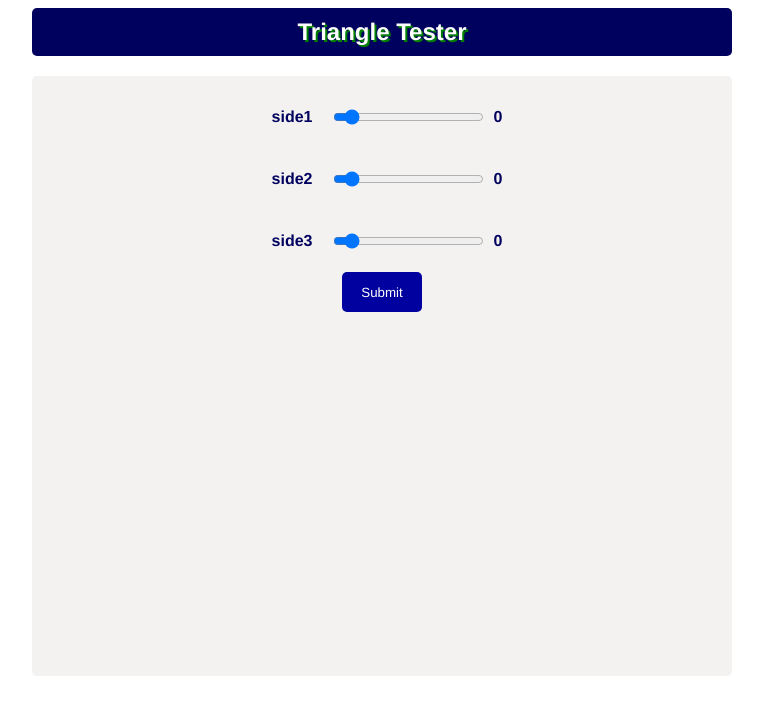
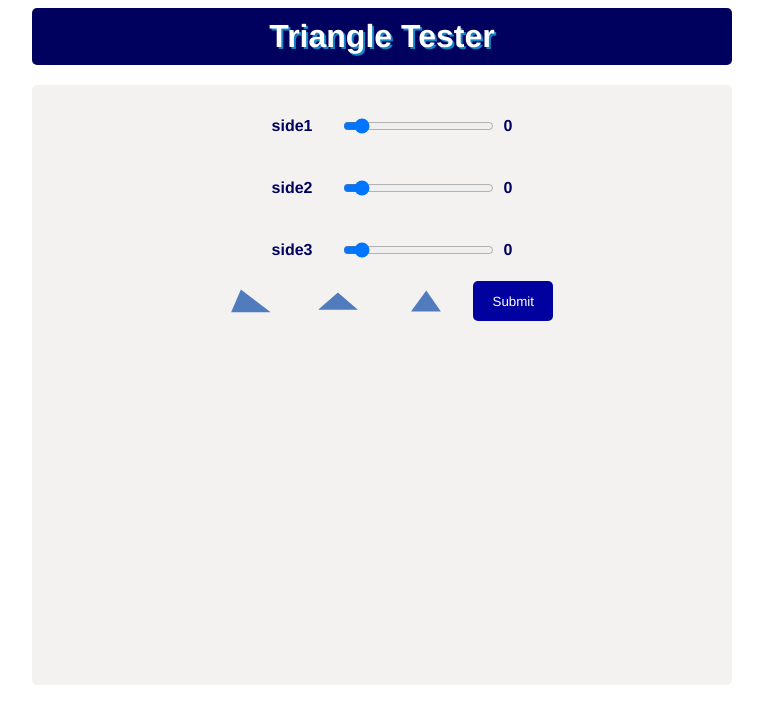
Before and after one commit to DEJENERUTA/nordea_assignment, a React (Create React App) app: page / in a window 1280 px wide. Shown: the top 724 px of the page, without its empty margins (258-1021 px from the left). Built offline with nearby package versions, Linux system fonts and the light colour scheme.

Commit message:
add font icons

```diff
--- a/package.json
+++ b/package.json
@@ -37,6 +37,8 @@
     ]
   },
   "devDependencies": {
-    "gh-pages": "^3.2.3"
+    "gh-pages": "^3.2.3",
+    "homepage": "/nordea_assignment/"
   }
+
 }
--- a/src/App.css
+++ b/src/App.css
@@ -3,10 +3,11 @@
   width: 100%;
 }
 .title {
-  font-size: 1.5em;
+  width: 100%;
+  font-size: 2em;
   font-family: Helvetica, sans-serif;
   background-color: #00005e;
-  width: 680px;
+  max-width: 680px;
   margin: auto;
   color: #fff;
   display: flex;
@@ -14,5 +15,5 @@
   align-items: center;
   padding: 10px;
   border-radius: 5px;
-  text-shadow: 2px 2px green;
+  text-shadow: 2px 2px #1186c8;
 }
--- /dev/null
+++ b/src/assets/Icons.js
@@ -0,0 +1,44 @@
+import React from "react";
+
+const ScaleneIcon = () => {
+  return (
+    <svg
+      xmlns="http://www.w3.org/2000/svg"
+      width="30"
+      height="30"
+      fill="#507cbe"
+      viewBox="0 0 70 50"
+    >
+      <path stroke="#507cbe" strokeWidth="5" d="M5 47L35.638 5 65 47H5z"></path>
+    </svg>
+  );
+};
+
+const EquilateralIcon = () => {
+  return (
+    <svg
+      xmlns="http://www.w3.org/2000/svg"
+      width="40"
+      height="40"
+      fill="#507cbe"
+      viewBox="0 0 88 51"
+    >
+      <path stroke="#507cbe" strokeWidth="5" d="M4 48L22.808 4 80 48H4z"></path>
+    </svg>
+  );
+};
+
+const IsocelesIcon = () => {
+  return (
+    <svg
+      xmlns="http://www.w3.org/2000/svg"
+      width="40"
+      height="40"
+      fill="#507cbe"
+      viewBox="0 0 90 40"
+    >
+      <path stroke="#507cbe" strokeWidth="5" d="M7 37L44.809 4 83 37H7z"></path>
+    </svg>
+  );
+};
+export { ScaleneIcon, EquilateralIcon, IsocelesIcon };
--- /dev/null
+++ b/src/components/BtnIcon.js
@@ -0,0 +1,7 @@
+import React from "react";
+
+const BtnIcon = ({ children }) => {
+  return <button className="btn btn-primary btn-overrider">{children}</button>;
+};
+
+export default BtnIcon;
--- a/src/components/formGroup/FormGroup.css
+++ b/src/components/formGroup/FormGroup.css
@@ -5,7 +5,7 @@
 }
 label {
   padding: 10px;
-  margin: 10p;
+  margin: 10px;
   font-size: 16px;
   font-weight: 700;
   color: #00005e;
--- a/src/components/formGroup/FormGroup.js
+++ b/src/components/formGroup/FormGroup.js
@@ -5,7 +5,6 @@ const FormGroup = ({ name, state, setState }) => {
 
   return (
     <div className="form-group">
-      {/* <img src={TriangleImage} alt={name} /> */}
       <label htmlFor={side}>{name}</label>
       <input
         type="range"
--- a/src/components/triangle/Triangle.js
+++ b/src/components/triangle/Triangle.js
@@ -7,7 +7,8 @@ import equilateral from "../../assets/equilateral.png";
 import isosceles from "../../assets/isosceles.png";
 import scalene from "../../assets/scalene.png";
 import "./TriangleStyle.css";
-
+import { EquilateralIcon, IsocelesIcon, ScaleneIcon } from "../../assets/Icons";
+import BtnIcon from "../BtnIcon";
 const Triangle = () => {
   const [side1, setSide1] = useState(0);
   const [side2, setSide2] = useState(0);
@@ -24,7 +25,7 @@ const Triangle = () => {
     } else if (side1 === side2 || side2 === side3 || side1 === side3) {
       setResult("Isosceles"); //a triange that has both two equal sides and two equal angles(x=y or x=z or y=z)
     } else {
-      setResult("Scalene"); // a triange that has 3 unequal sides.(no two sides are equal)
+      setResult("Scalene"); // a triange that has 3 unequal sides
     }
   };
 
@@ -34,11 +35,22 @@ const Triangle = () => {
         <FormGroup name="side1" state={side1} setState={setSide1} />
         <FormGroup name="side2" state={side2} setState={setSide2} />
         <FormGroup name="side3" state={side3} setState={setSide3} />
-        <button type="submit" className="btn btn-primary">
-          Submit
-        </button>
+        <aside className="icon-btn-container">
+          <button type="submit" className="btn btn-primary">
+            Submit
+          </button>
+          <BtnIcon>
+            <ScaleneIcon />
+          </BtnIcon>
+          <BtnIcon>
+            <IsocelesIcon />
+          </BtnIcon>
+          <BtnIcon>
+            <EquilateralIcon />
+          </BtnIcon>
+        </aside>
       </form>
-      <div className="state">{result}</div>
+      <div className="triangles-type">{result}</div>
 
       <div className="trianglesImg">
         {result === "Equilateral" ? (
--- a/src/components/triangle/TriangleStyle.css
+++ b/src/components/triangle/TriangleStyle.css
@@ -1,5 +1,6 @@
 .container {
-  width: 680px;
+  max-width: 680px;
+  width: 100%;
   height: 580px;
   margin: 0 auto;
   background-color: #f4f2f1;
@@ -10,12 +11,6 @@
   border-radius: 5px;
   margin-top: 20px;
   position: relative;
-}
-.trianglesImg {
-  width: 100%;
-  margin-top: 20px;
-  top: 20px;
-  right: 50px;
 }
 .btn {
   border-radius: 5px;
@@ -37,7 +32,23 @@
   background-color: #a6d1ff;
   color: #00019f;
 }
-
-.state {
+.triangles-type {
+  margin-top: 10px;
+  font-family: Helvetica, sans-serif;
+  font-size: 1.5em;
+  color: #00005e;
+}
+.trianglesImg {
+  margin: 0 auto;
   margin-top: 10px;
 }
+.btn-overrider {
+  background: transparent;
+  gap: 0;
+}
+.icon-btn-container {
+  max-width: 350px;
+  display: flex;
+  flex-direction: row-reverse;
+  margin: 0 auto;
+}
```
